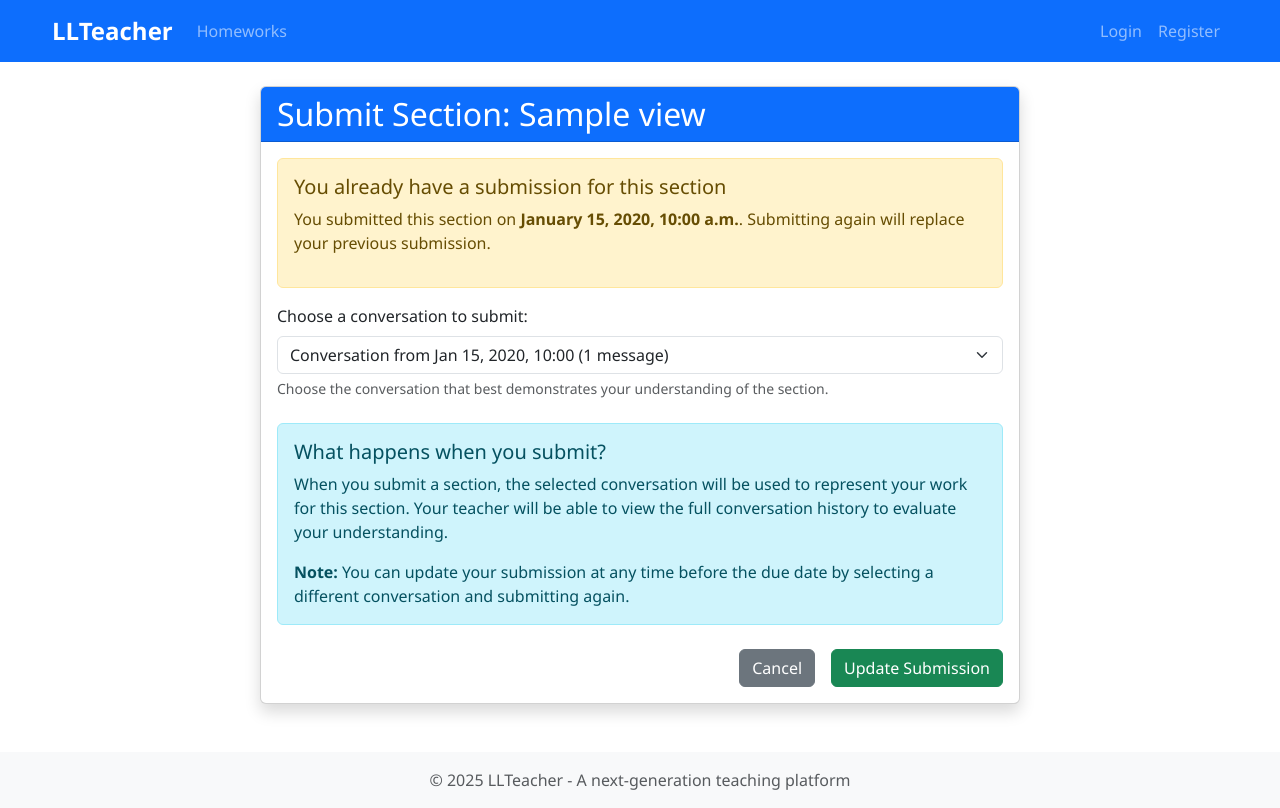
After one commit to RedBeardLab/llteacher, a Django app: template apps/conversations/templates/conversations/submit.html in a window 1280 px wide. The commit adds this page. Run offline with Django 5.2, Linux system fonts and the light colour scheme; the template is opened without the code that fills it: most values are stand-ins (such as "Sample title", 1, 10 or a date in 2020).

Commit message:
add views for conversation

```diff
--- a/apps/conversations/src/conversations/urls.py
+++ b/apps/conversations/src/conversations/urls.py
@@ -9,6 +9,7 @@ app_name = 'conversations'
 
 urlpatterns = [
     path('section/<uuid:section_id>/start/', views.ConversationStartView.as_view(), name='start'),
+    path('section/<uuid:section_id>/submit/', views.SectionSubmitView.as_view(), name='submit_section'),
     path('<uuid:conversation_id>/', views.ConversationDetailView.as_view(), name='detail'),
     path('<uuid:conversation_id>/send/', views.MessageSendView.as_view(), name='send_message'),
 ]
--- a/apps/conversations/templates/conversations/detail.html
+++ b/apps/conversations/templates/conversations/detail.html
@@ -22,8 +22,8 @@
             <div class="card shadow">
                 <div class="card-header bg-primary text-white d-flex justify-content-between align-items-center">
                     <h2 class="mb-0">Conversation for {{ conversation_data.section_title }}</h2>
-                    {% if not conversation_data.is_teacher_test and conversation_data.can_submit %}
-                    <a href="#" class="btn btn-success">Submit this conversation</a>
+                    {% if not conversation_data.is_teacher_test and conversation_data.can_submit and user.id == conversation_data.user_id %}
+                    <a href="{% url 'conversations:submit_section' section_id=conversation_data.section_id %}" class="btn btn-success">Submit this section</a>
                     {% endif %}
                 </div>
                 <div class="card-body">
--- /dev/null
+++ b/apps/conversations/templates/conversations/submit.html
@@ -0,0 +1,100 @@
+{% extends "base.html" %}
+
+{% block title %}Submit Section - {{ view_data.section_title }}{% endblock %}
+
+{% block content %}
+<div class="container mt-4">
+    <div class="row">
+        <div class="col-md-8 offset-md-2">
+            <div class="card shadow">
+                <div class="card-header bg-primary text-white">
+                    <h2 class="mb-0">Submit Section: {{ view_data.section_title }}</h2>
+                </div>
+                <div class="card-body">
+                    {% if view_data.existing_submission %}
+                    <div class="alert alert-warning">
+                        <h5><i class="fas fa-exclamation-triangle"></i> You already have a submission for this section</h5>
+                        <p>
+                            You submitted this section on
+                            <strong>{{ view_data.existing_submission.submitted_at|date:"F j, Y, g:i a" }}</strong>.
+                            Submitting again will replace your previous submission.
+                        </p>
+                    </div>
+                    {% endif %}
+
+                    {% if form_data and form_data.errors %}
+                    <div class="alert alert-danger">
+                        <h5>Please correct the following errors:</h5>
+                        <ul>
+                            {% for field, error in form_data.errors.items %}
+                            <li>{{ error }}</li>
+                            {% endfor %}
+                        </ul>
+                    </div>
+                    {% endif %}
+
+                    {% if view_data.conversations %}
+                        <form method="post" action="{% url 'conversations:submit_section' section_id=view_data.section_id %}">
+                            {% csrf_token %}
+
+                            <div class="form-group mb-4">
+                                <label for="conversation_id" class="form-label">Choose a conversation to submit:</label>
+                                <select class="form-select" id="conversation_id" name="conversation_id" required>
+                                    <option value="">-- Select a conversation --</option>
+                                    {% for conversation in view_data.conversations %}
+                                    <option value="{{ conversation.id }}"
+                                        {% if view_data.existing_submission and view_data.existing_submission.conversation_id == conversation.id %}selected{% endif %}>
+                                        Conversation from {{ conversation.created_at|date:"M d, Y, H:i" }}
+                                        ({{ conversation.message_count }} message{{ conversation.message_count|pluralize }})
+                                    </option>
+                                    {% endfor %}
+                                </select>
+                                <div class="form-text">
+                                    Choose the conversation that best demonstrates your understanding of the section.
+                                </div>
+                            </div>
+
+                            <div class="alert alert-info">
+                                <h5><i class="fas fa-info-circle"></i> What happens when you submit?</h5>
+                                <p>
+                                    When you submit a section, the selected conversation will be used to represent your work
+                                    for this section. Your teacher will be able to view the full conversation history to
+                                    evaluate your understanding.
+                                </p>
+
+                                <p class="mb-0">
+                                    <strong>Note:</strong> You can update your submission at any time before the due date
+                                    by selecting a different conversation and submitting again.
+                                </p>
+                            </div>
+
+                            <div class="d-grid gap-2 d-md-flex justify-content-md-end mt-4">
+                                <a href="#" class="btn btn-secondary me-md-2">
+                                    Cancel
+                                </a>
+                                <button type="submit" class="btn btn-success">
+                                    {% if view_data.existing_submission %}Update Submission{% else %}Submit Section{% endif %}
+                                </button>
+                            </div>
+                        </form>
+                    {% else %}
+                        <div class="alert alert-warning">
+                            <h5>No conversations available</h5>
+                            <p>
+                                You don't have any conversations for this section yet.
+                                You need to start a conversation and interact with the AI tutor before you can submit.
+                            </p>
+                        </div>
+
+                        <div class="d-grid gap-2 d-md-flex justify-content-md-center">
+                            <a href="{% url 'conversations:start' section_id=view_data.section_id %}" class="btn btn-primary">
+                                <i class="fas fa-comment-dots"></i> Start a Conversation
+                            </a>
+                        </div>
+                    {% endif %}
+                </div>
+            </div>
+        </div>
+    </div>
+</div>
+{% endblock %}
```
Also changed, not shown: apps/conversations/src/conversations/views.py (+197 -2 lines), apps/conversations/tests/test_section_submit_view.py (added, +258 -0 lines).
